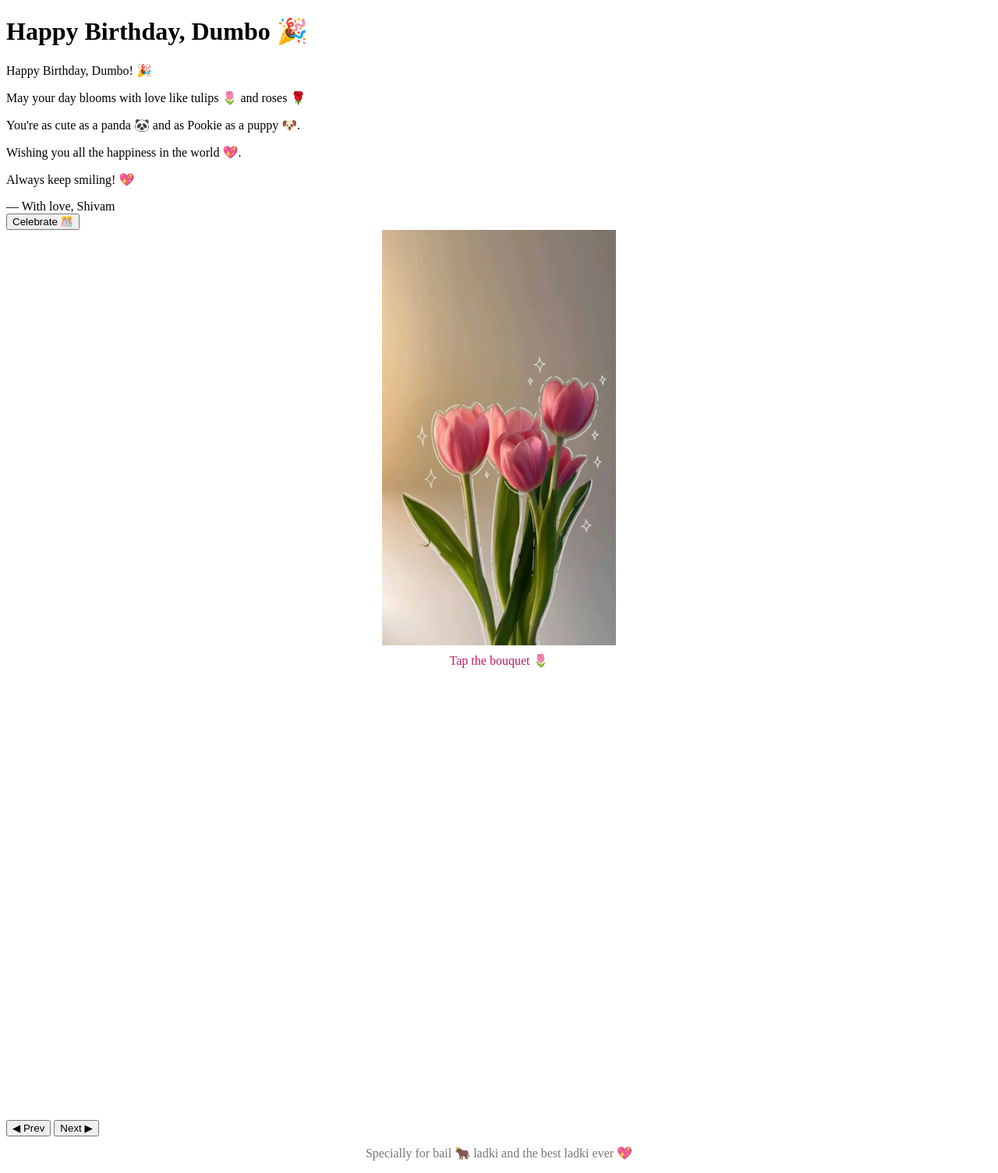
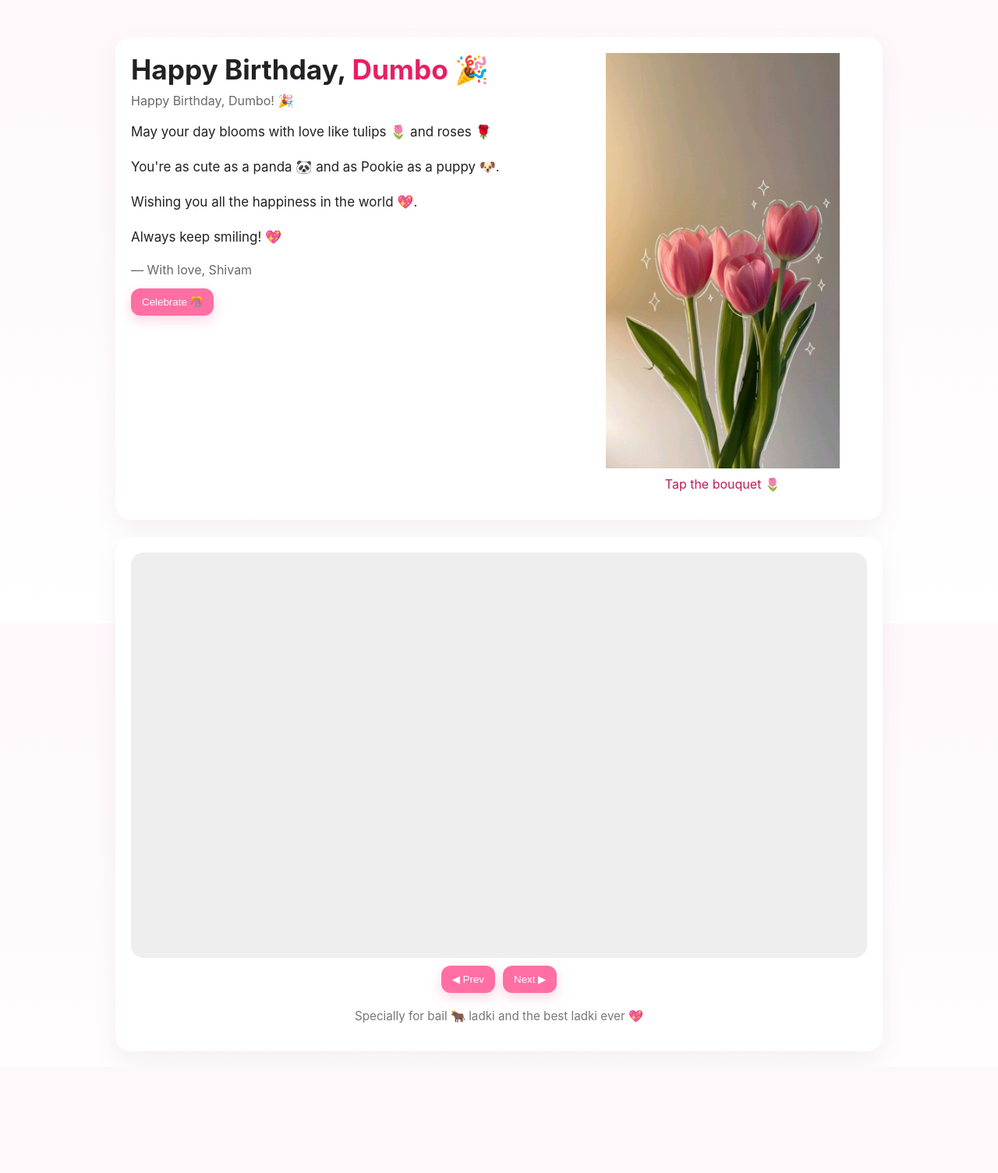
Before and after one commit to kuchbhishivam/anwesha-birthday, a Flask app: page / in a window 1280 px wide. Shown: the whole page at 78% size. After the commit the page ends 1313 px from the top, so only its background shows below. Run offline with Flask 3, Linux system fonts and the light colour scheme.

Commit message:
Update style.css

```diff
--- a/static/css/style.css
+++ b/static/css/style.css
@@ -1,40 +1,131 @@
-/* ================= Bouquet Overlay ================= */
-#bouquetOverlay {
-  position: relative;
-  display: flex;
-  flex-direction: column;
-  align-items: center;
-  justify-content: center;
+*{box-sizing:border-box}
+:root{--bg:#fff8fb;--card:#fff;--accent:#ff6fa3;--muted:#686868}
+html,body{height:100%}
+body{
+  margin:0;
+  font-family:Inter,system-ui,Segoe UI,Arial,sans-serif;
+  background:linear-gradient(180deg,var(--bg),#fff);
+  color:#222
+}
+.wrap{max-width:1024px;margin:28px auto;padding:20px}
+
+.card{
+  background:var(--card);
+  border-radius:20px;
+  padding:20px;
+  box-shadow:0 12px 30px rgba(120,80,120,.08);
+  position:relative;
+  overflow:hidden
 }
 
-#bouquetImg {
-  width: 300px;
-  max-width: 90%;
-  cursor: pointer;
-  transition: opacity 1s ease, transform 1s ease;
+/* ================= HERO ================= */
+.hero{display:grid;grid-template-columns:1.2fr .8fr;gap:18px}
+@media (max-width:900px){.hero{grid-template-columns:1fr}}
+
+h1{margin:0 0 6px;font-size:2.2rem}
+.lead{margin:8px 0 16px;color:var(--muted)}
+.name{color:#e91e63}
+.msg{font-size:1.06rem;line-height:1.65}
+.from{margin-top:8px;color:var(--muted)}
+.actions{display:flex;gap:10px;margin-top:14px}
+.btn{
+  background:var(--accent);
+  border:none;
+  color:#fff;
+  padding:10px 14px;
+  border-radius:12px;
+  cursor:pointer;
+  box-shadow:0 6px 16px rgba(255,111,163,.28)
+}
+.btn.outline{background:#fff;color:#e91e63;border:2px solid #ffd1e1}
+
+/* ================= TULIP BOUQUET OVERLAY ================= */
+#bouquetOverlay{
+  display:flex;
+  flex-direction:column;
+  align-items:center;
+  justify-content:center;
+  height:100%;
 }
 
-#bouquetOverlay.hide #bouquetImg {
-  opacity: 0;
-  transform: scale(0.95);
+#bouquetImg{
+  width:300px;
+  max-width:90%;
+  cursor:pointer;
+  transition:opacity 1s ease, transform 1s ease;
 }
 
-.tap-note {
-  margin-top: 10px;
-  color: #c2185b;
-  font-size: 1rem;
+#bouquetOverlay.hide #bouquetImg{
+  opacity:0;
+  transform:scale(0.95);
 }
 
-/* ================= Desktop image cut FIX ================= */
-.frame img {
-  width: 100%;
-  height: auto;
-  max-height: 70vh;
-  object-fit: contain;
+.tap-note{
+  margin-top:10px;
+  color:#c2185b;
+  font-size:1rem;
 }
 
-.footer-note {
-  text-align: center;
-  color: #777;
-  margin-top: 12px;
+/* ================= GALLERY ================= */
+.gallery{margin-top:22px;display:grid;gap:10px;align-items:center}
+.frame{
+  width:100%;
+  max-height:520px;
+  border-radius:16px;
+  overflow:hidden;
+  background:#eee;
+  display:flex;
+  justify-content:center;
+  align-items:center
 }
+
+/* 🔥 DESKTOP IMAGE CUT FIX */
+.frame img{
+  width:100%;
+  height:auto;
+  max-height:70vh;
+  object-fit:contain;
+}
+
+.controls{display:flex;gap:10px;justify-content:center}
+
+/* ================= FOOTER NOTE ================= */
+.footer-note{
+  text-align:center;
+  color:#777;
+  margin-top:10px;
+  font-size:.95rem
+}
+
+/* ================= CONFETTI & PETALS ================= */
+.confetti{
+  position:fixed;
+  left:0;top:0;
+  width:100%;height:100%;
+  pointer-events:none;
+  overflow:hidden;
+  z-index:50
+}
+.confetti .piece{
+  position:absolute;
+  width:10px;height:14px;
+  opacity:0;
+  transform:translateY(-50vh)
+}
+
+.petals{
+  position:fixed;
+  left:0;top:0;
+  width:100%;height:100%;
+  pointer-events:none;
+  overflow:hidden;
+  z-index:40
+}
+.petal{
+  position:absolute;
+  width:16px;height:10px;
+  background:radial-gradient(circle at 30% 30%, #ffc0cb, #ff5e7a 70%);
+  border-radius:50% 50% 50% 50%/60% 60% 40% 40%;
+  opacity:.85;
+  transform:rotate(0deg)
+}
```
